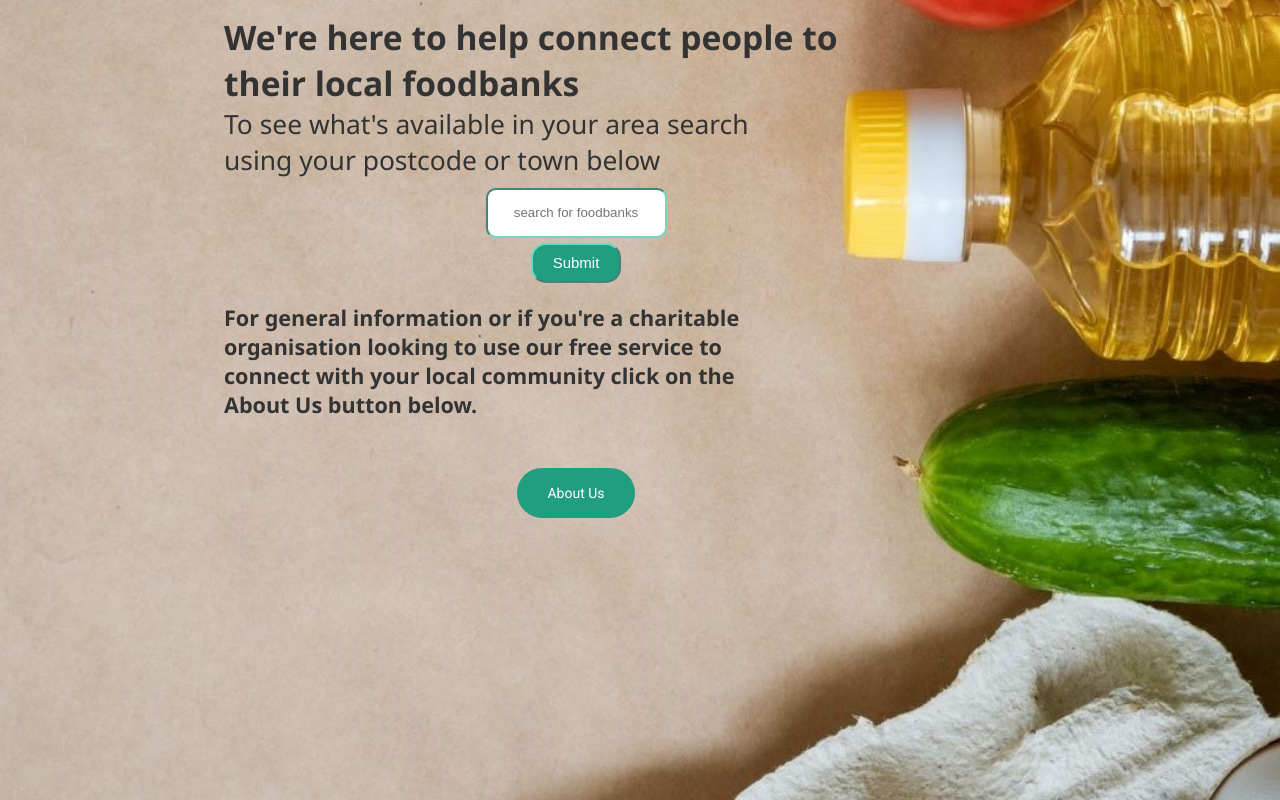
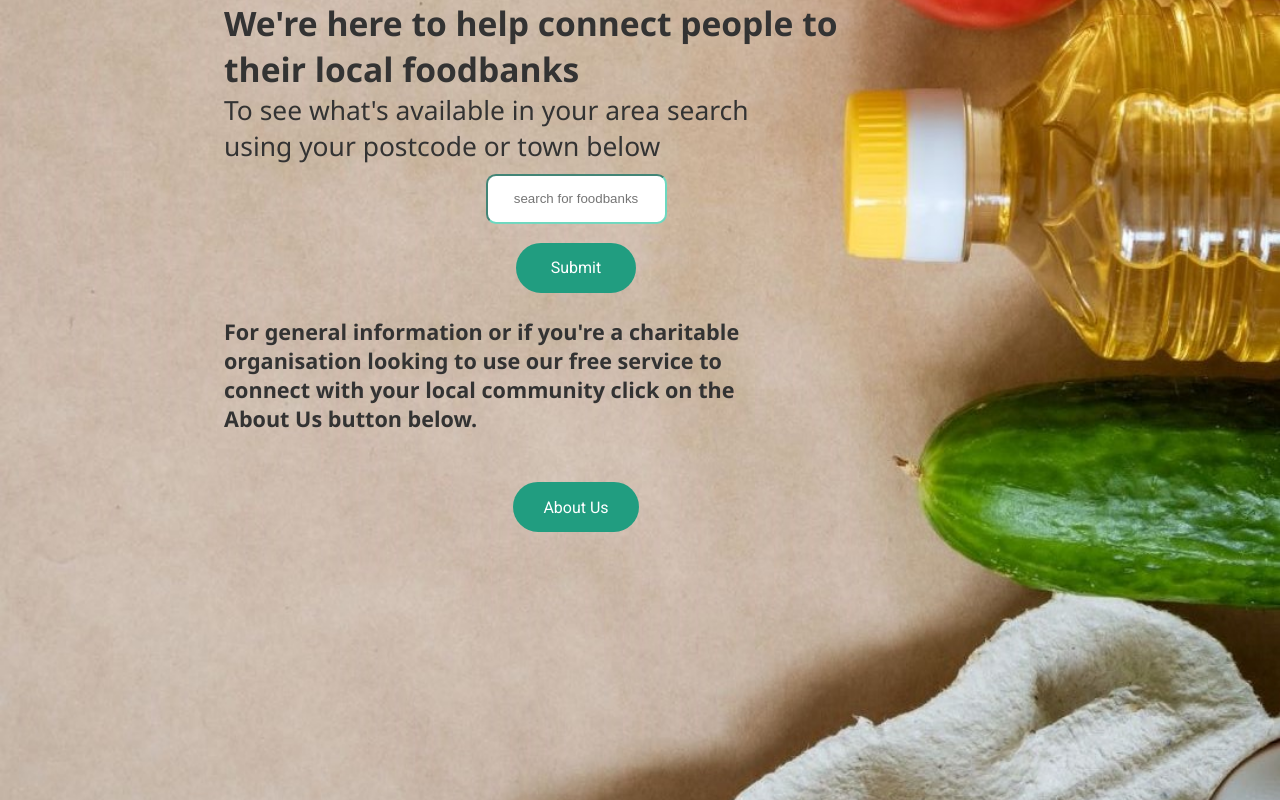
Before and after one commit to SchoolOfCode/final-project_front-end-jazzy-code-superheros, a React (Create React App) app: page / in a window 1280 px wide. Shown: the part 982-1782 px from the top of the page. Built offline with nearby package versions, Linux system fonts and the light colour scheme; no server answers.

Commit message:
submit button styling changed

```diff
--- a/src/Components/Button/style.css
+++ b/src/Components/Button/style.css
@@ -2,7 +2,7 @@
 .MainButton {
     color: white;
     background-color: #219D80;
-    font-size: 14px;
+    font-size: 16px;
     border-radius: 25px;
     border: none;
     height: 50px;
--- a/src/Components/Input/Input.css
+++ b/src/Components/Input/Input.css
@@ -16,15 +16,19 @@
 
 }
 .button-input{
-   text-align: center;
-    color:white;
+    color: white;
     background-color: #219D80;
-    font-size: 15px;
-    border-radius: 15px;
-    border-color: #6cd9c0;
-    height: 40px;
-    width: 90px;
+    font-size: 16px;
+    border-radius: 25px;
+    border: none;
+    height: 50px;
+    padding-left: 35px;
+    padding-right: 35px;
     margin-bottom: 10px;
+    font-family: "roboto";
+    font-weight: 500;
+    margin-top: 14px;
+    margin-bottom: 14px;
 }
 .button-input:hover{
  cursor: pointer;
```
